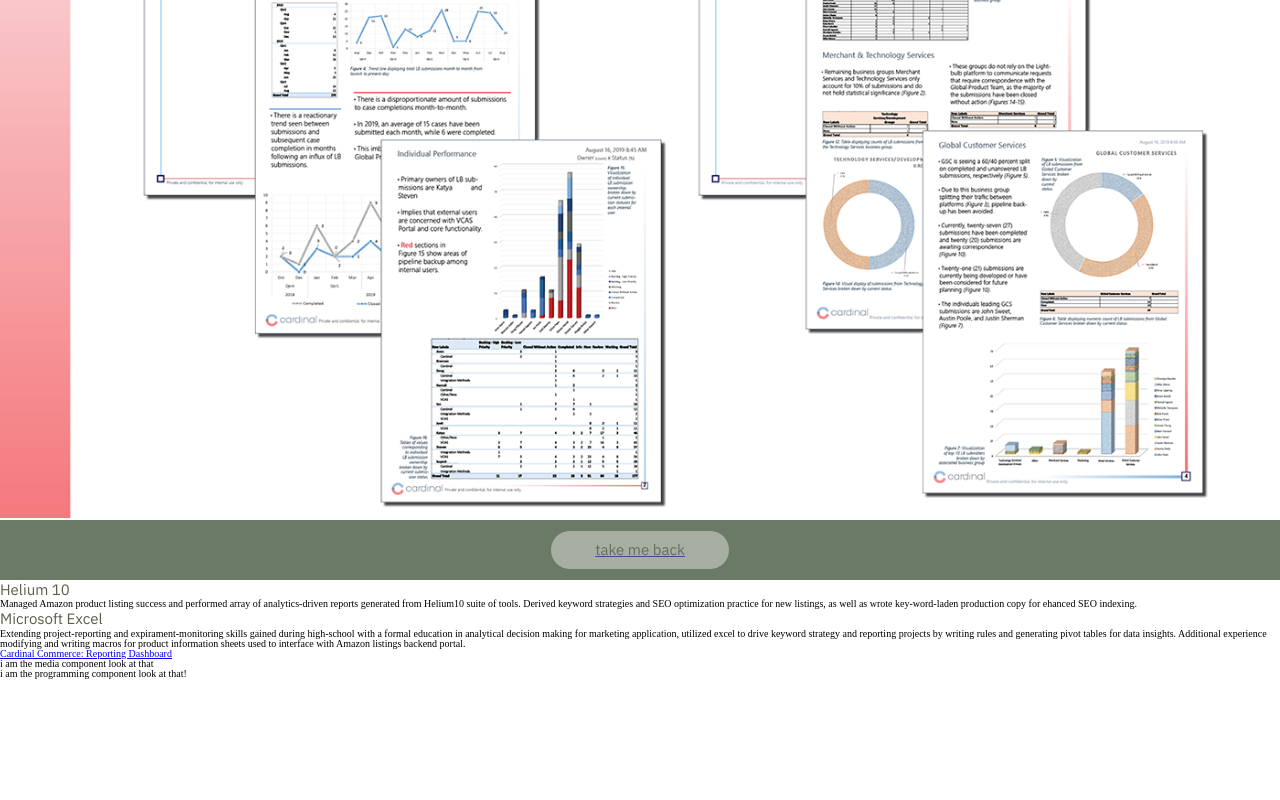
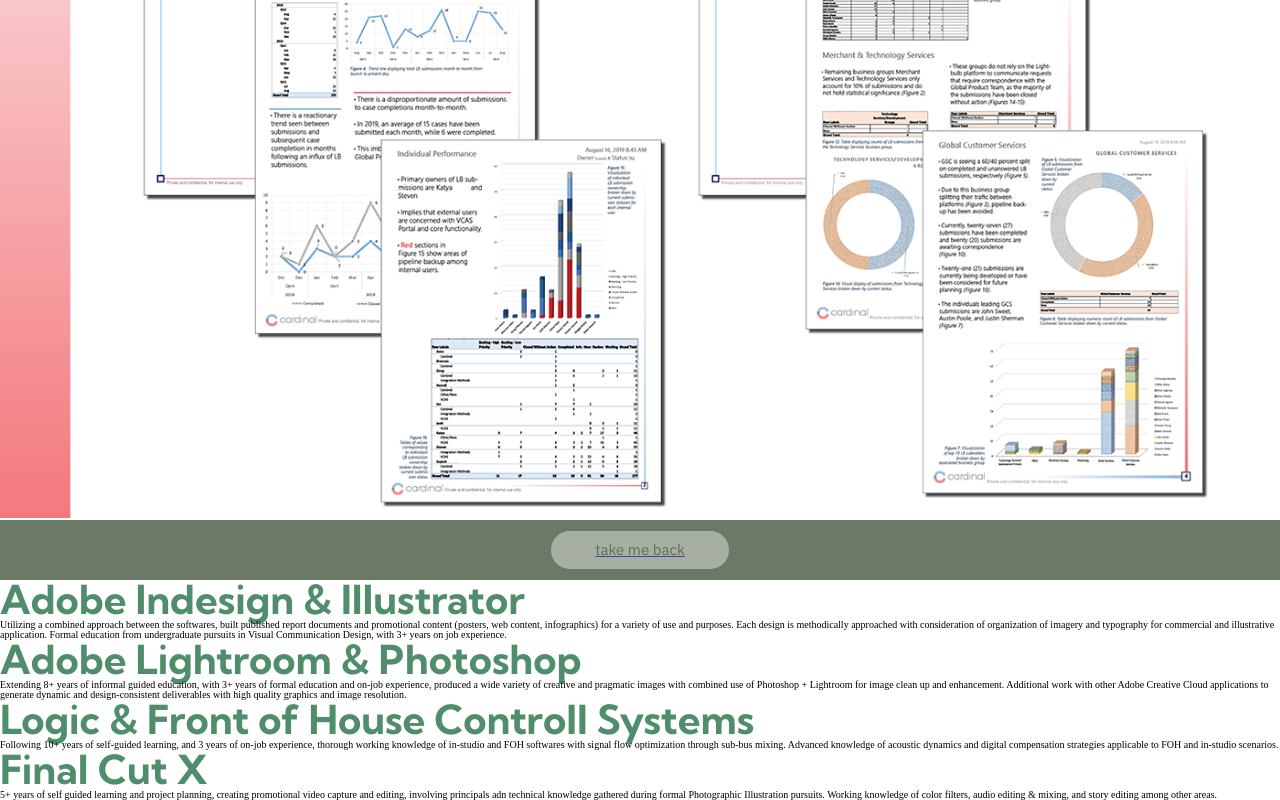
Before and after one commit to AvantGov/resume, a React (Create React App) app in the folder resume__client/: page /about/visa in a window 1280 px wide. Shown: the part 5421-6221 px from the top of the page. Before the commit the page ends 6100 px from the top, so only its background shows below. Built offline with nearby package versions, Linux system fonts and the light colour scheme; a web font is replaced by a local one.

Commit message:
added data consuption to ecomm and meida sections. working on functional logic setup to support conditional rendering of linked content within components

```diff
--- a/resume__client/src/App.js
+++ b/resume__client/src/App.js
@@ -29,9 +29,9 @@
         <VisaComp__viewmore />
       </Route>
 
-      <Skills__ecomm />
+      {/* <Skills__ecomm /> */}
       <Skills__media />
-      <Skills__programming />
+      {/* <Skills__programming /> */}
     </div>
   );
 }
--- a/resume__client/src/Components/Skills__media.js
+++ b/resume__client/src/Components/Skills__media.js
@@ -1,13 +1,28 @@
 import React from 'react';
 import skills from '../assets/data/skills';
 
+const counter__init = 0
+
 const Skills__media = () => {
 
+    console.log(skills.skills__media)
     return(
         <div className='viewmore__media'>
-            i am the media component look at that
+            {skills.skills__media.map((item) => {
+
+                const newCount = counter__init + 1
+
+                return(
+                    <div className='media__container' key={item.name}>
+                        <h1 className='container__header'>{item.name}</h1>
+                        {/* TODO: add rating iteration function for icon rendering based on the item.rating data in the imported object */}
+                        <p className='container__desc'>{item.description}</p>
+                    </div>
+                )
+            })}
         </div>
     )
 };
 
+
 export default Skills__media;
--- a/resume__client/src/Components/Skills__programming.js
+++ b/resume__client/src/Components/Skills__programming.js
@@ -1,12 +1,12 @@
 import React from 'react';
-import skills from '../assets/data/skills';
+// import skills from '../assets/data/skills';
 
 const Skills__programming = () => {
 
 
     return(
         <div className='viewmore__programming'>
-            i am the programming component look at that!
+
         </div>
     )
 };
--- a/resume__client/src/assets/data/skills.js
+++ b/resume__client/src/assets/data/skills.js
@@ -1,6 +1,6 @@
 const skills = {
-    skills__programming: {
-        JAVASCRIPT: {
+    skills__programming: [
+        {
             name: "Javascript",
             rating: 4,
             description: null,
@@ -8,24 +8,24 @@
             linkURL: null,
             linkName: null,
             hasLib: true,
-            lib: {
-                REACT: {
+            lib: [
+                {
                     name: "ReactJS",
                     description: "Self-guided education starting with fundamental JS and jQuery, leading to formal education in ReactJS UI framework. Designs frontend SPA interfaces with Redux and Context API architecture represented in data management strategy. Strong confidence in programming data consumption from API sources, and rendering dynamic interfaces based on dynamic data.",
                     hasLink: false,
                     linkURL: null,
                     linkName: "[this website is built with React!]"
                 },
-                NODEJS: {
+                {
                     name: "NodeJS",
                     description: "Built lite servers using Express library to support application interfaces. Incoming and outgoing data managed with utility functions written with Knex library utilizing SQlite3. Skilled in automated testing with Jest and Supertest libraries on endpoints.",
                     hasLink: true,
                     linkURL: "https://github.com/Water-My-Plants-BW-4/backend",
                     linkName: "Water My Plants: Database Arch."
                 }
-            }
+            ]
         },
-        HTMLCSS: {
+        {
             name: "",
             rating: 4,
             description: "",
@@ -35,7 +35,7 @@
             hasLib: false,
             lib: null
         },
-        PYTHON: {
+        {
             name: "",
             rating: 4,
             description: "",
@@ -45,10 +45,10 @@
             hasLib: false,
             lib: null
         }
-    },
+    ],
 
-    skills__media: {
-        ADOBE__GRAPHICS: {
+    skills__media: [
+        {
             name: "Adobe Indesign & Illustrator",
             rating: 5,
             description: "Utilizing a combined approach between the softwares, built published report documents and promotional content (posters, web content, infographics) for a variety of use and purposes. Each design is methodically approached with consideration of organization of imagery and typography for commercial and illustrative application. Formal education from undergraduate pursuits in Visual Communication Design, with 3+ years on job experience.",
@@ -56,7 +56,7 @@
             linkURL: "https://www.behance.net/gallery/76482887/DIY-Midwest-Show-Promo",
             linkName: "DIY Midwest | Show Promo"
         },
-        ADOBE__PHOTO: {
+        {
             name: "Adobe Lightroom & Photoshop",
             rating: 4,
             description: "Extending 8+ years of informal guided education, with 3+ years of formal education and on-job experience, produced a wide variety of creative and pragmatic images with combined use of Photoshop + Lightroom for image clean up and enhancement. Additional work with other Adobe Creative Cloud applications to generate dynamic and design-consistent deliverables with high quality graphics and image resolution. ",
@@ -64,7 +64,7 @@
             linkURL: "https://www.behance.net/gallery/65202139/Inertia-Ashton",
             linkName: "Inertia: Ashton",
         },
-        AUDIO: {
+        {
             name: "Logic & Front of House Controll Systems",
             rating: 4,
             description: "Following 10+ years of self-guided learning, and 3 years of on-job experience, thorough working knowledge of in-studio and FOH softwares with signal flow optimization through sub-bus mixing. Advanced knowledge of acoustic dynamics and digital compensation strategies applicable to FOH and in-studio scenarios.",
@@ -72,7 +72,7 @@
             linkURL: "https://open.spotify.com/album/37x6kmbQCbfojyPVJCSPve?highlight=spotify:track:176RnNiv4FZtOh7bbLc0tL",
             linkName: "Joyd Parker: All Joy",
         },
-        VIDEO: {
+        {
             name: "Final Cut X",
             rating: 3,
             description: "5+ years of self guided learning and project planning, creating promotional video capture and editing, involving principals adn technical knowledge gathered during formal Photographic Illustration pursuits. Working knowledge of color filters, audio editing & mixing, and story editing among other areas.",
@@ -80,24 +80,24 @@
             linkURL: "https://www.behance.net/gallery/76662317/JOYD-PARKER-Winter-Promo-Reel",
             linkName: "Joyd Parker: Winter Promo Reel",
         }
-    },
+    ],
 
-    skills__ecomm: {
-        HELIUM10: {
+    skills__ecomm: [
+        {
             name: "Helium 10",
             rating: 4,
             decription: "Managed Amazon product listing success and performed array of analytics-driven reports generated from Helium10 suite of tools. Derived keyword strategies and SEO optimization practice for new listings, as well as wrote key-word-laden production copy for ehanced SEO indexing.",
             linkURL: null,
             linkName: null
         },
-        EXCEL: {
+        {
             name: "Microsoft Excel",
             rating: 5,
             decription: "Extending project-reporting and expirament-monitoring skills gained during high-school with a formal education in analytical decision making for marketing application, utilized excel to drive  keyword strategy and reporting projects by writing rules and generating pivot tables for data insights. Additional experience modifying and writing macros for product information sheets used to interface with Amazon listings backend portal.",
             linkURL: "https://www.behance.net/gallery/84709585/CardinalCommerce-Reporting-Dashboard",
             linkName: "Cardinal Commerce: Reporting Dashboard"
         }
-    }
+    ]
 }
 
 export default skills;
```
